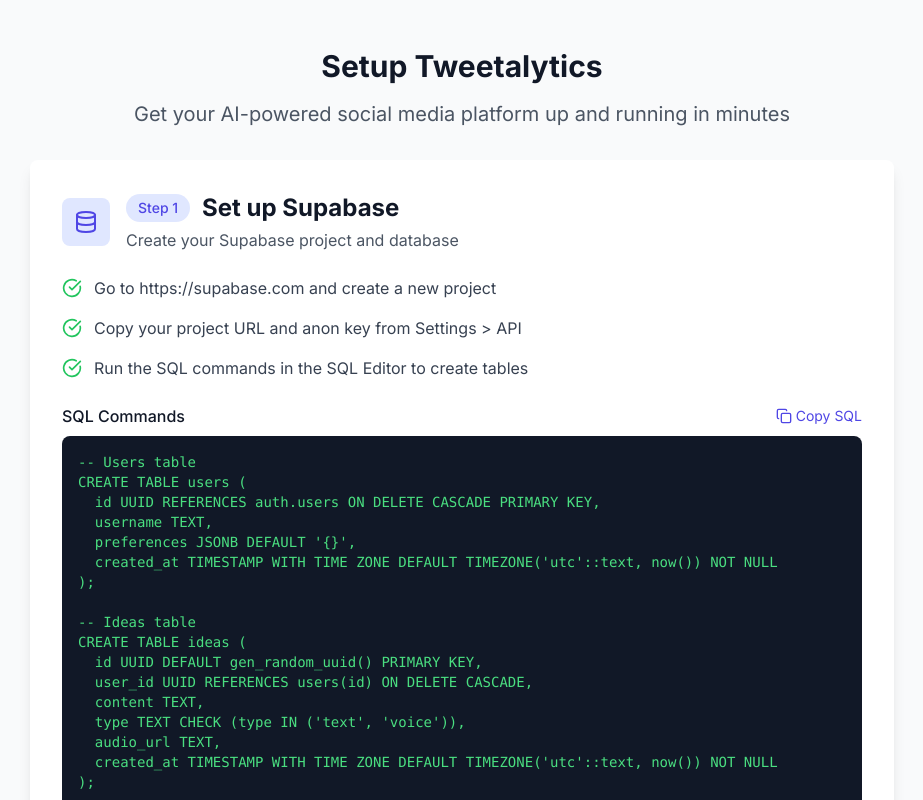
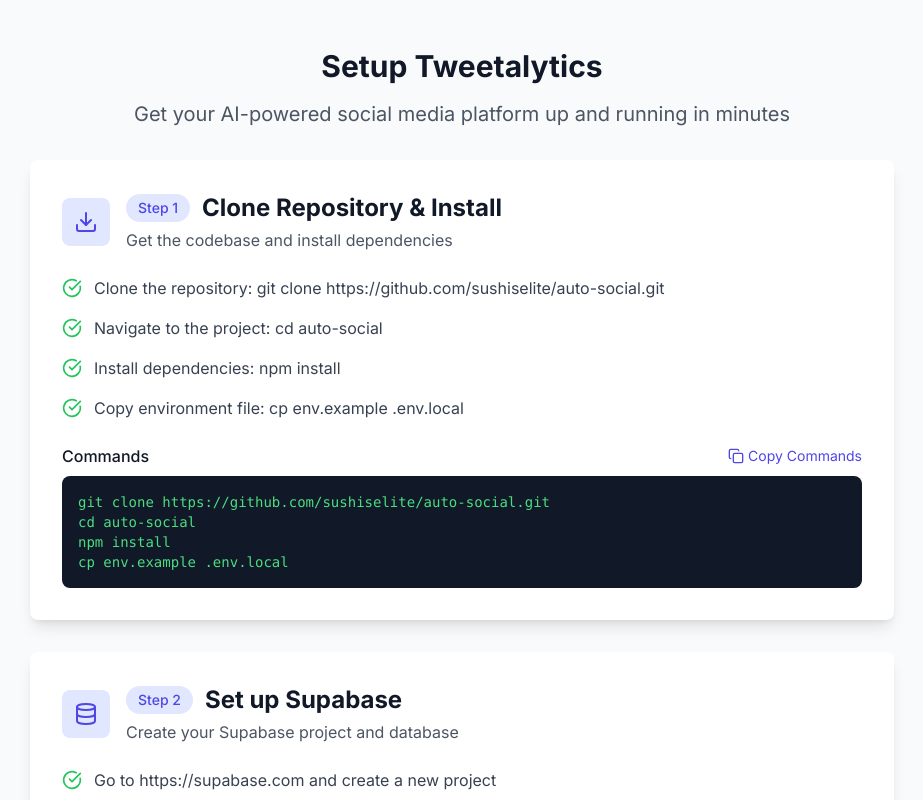
Before and after one commit to sushiselite/auto-social, a Next.js app: page /setup in a window 1280 px wide. Shown: the top 800 px of the page, without its empty margins (178-1101 px from the left). Built offline with nearby package versions, Linux system fonts and the light colour scheme; no server answers.

Commit message:
added link to repo and also updated readme

```diff
--- a/app/page.tsx
+++ b/app/page.tsx
@@ -6,7 +6,7 @@
 import { supabase } from '@/lib/supabase'
 import { useRouter } from 'next/navigation'
 import { useEffect } from 'react'
-import { Mic, Zap, Sparkles, Bot, BarChart3 } from 'lucide-react'
+import { Mic, Zap, Sparkles, Bot, BarChart3, Github } from 'lucide-react'
 
 export default function Home() {
   const { user, loading } = useAuth()
@@ -61,6 +61,15 @@
                 className="text-white/80 hover:text-white transition-colors text-sm font-medium"
               >
                 Setup Guide
+              </a>
+              <a
+                href="https://github.com/sushiselite/auto-social"
+                target="_blank"
+                rel="noopener noreferrer"
+                className="flex items-center space-x-2 text-white/80 hover:text-white transition-colors text-sm font-medium"
+              >
+                <Github className="w-4 h-4" />
+                <span>GitHub</span>
               </a>
             </div>
           </div>
@@ -236,10 +245,21 @@
             <div className="bg-white/5 backdrop-blur-sm rounded-2xl p-8 border border-white/10">
               <h3 className="text-2xl font-bold text-white mb-4">Ready to optimize your tweets?</h3>
               <p className="text-white/70 mb-6">Join creators who&apos;ve generated viral content with our AI-powered scoring system</p>
-              <div className="flex flex-wrap justify-center gap-4 text-sm text-white/60">
+              <div className="flex flex-wrap justify-center gap-4 text-sm text-white/60 mb-6">
                 <span>✨ No credit card required</span>
                 <span>🚀 Setup in 2 minutes</span>
                 <span>🎯 Data-driven optimization</span>
+              </div>
+              <div className="flex justify-center">
+                <a
+                  href="https://github.com/sushiselite/auto-social"
+                  target="_blank"
+                  rel="noopener noreferrer"
+                  className="inline-flex items-center gap-2 px-4 py-2 bg-white/10 hover:bg-white/20 backdrop-blur-sm rounded-lg border border-white/20 text-white text-sm font-medium transition-colors"
+                >
+                  <Github className="w-4 h-4" />
+                  View Source Code
+                </a>
               </div>
             </div>
           </div>
--- a/app/setup/page.tsx
+++ b/app/setup/page.tsx
@@ -1,7 +1,7 @@
 'use client'
 
 import { useState } from 'react'
-import { CheckCircle, Copy, ExternalLink, Key, Database, Zap } from 'lucide-react'
+import { CheckCircle, Copy, ExternalLink, Key, Database, Zap, Download, Globe } from 'lucide-react'
 import toast from 'react-hot-toast'
 import Link from 'next/link'
 
@@ -17,6 +17,22 @@
 
   const setupSteps = [
     {
+      id: 'clone',
+      title: 'Clone Repository & Install',
+      icon: Download,
+      description: 'Get the codebase and install dependencies',
+      steps: [
+        'Clone the repository: git clone https://github.com/sushiselite/auto-social.git',
+        'Navigate to the project: cd auto-social',
+        'Install dependencies: npm install',
+        'Copy environment file: cp env.example .env.local',
+      ],
+      commands: `git clone https://github.com/sushiselite/auto-social.git
+cd auto-social
+npm install
+cp env.example .env.local`
+    },
+    {
       id: 'supabase',
       title: 'Set up Supabase',
       icon: Database,
@@ -24,7 +40,9 @@
       steps: [
         'Go to https://supabase.com and create a new project',
         'Copy your project URL and anon key from Settings > API',
-        'Run the SQL commands in the SQL Editor to create tables',
+        'Copy your service role key from Settings > API (keep this secret!)',
+        'Run the SQL commands in the SQL Editor to create tables and policies',
+        'Run the additional migrations for enhanced features',
       ],
       sqlCommands: `-- Users table
 CREATE TABLE users (
@@ -53,6 +71,10 @@
   status TEXT CHECK (status IN ('generated', 'in_review', 'approved', 'published')) DEFAULT 'generated',
   scheduled_time TIMESTAMP WITH TIME ZONE,
   performance JSONB,
+  viral_score INTEGER,
+  authenticity_score INTEGER,
+  engagement_score INTEGER,
+  quality_score INTEGER,
   created_at TIMESTAMP WITH TIME ZONE DEFAULT TIMEZONE('utc'::text, now()) NOT NULL
 );
 
@@ -90,14 +112,32 @@
 CREATE POLICY "Users can manage own training examples" ON training_examples FOR ALL USING (auth.uid() = user_id);
 CREATE POLICY "Users can manage own feedback" ON tweet_feedback FOR ALL USING (auth.uid() = user_id);
 
+-- Add indexes for performance
+CREATE INDEX IF NOT EXISTS idx_tweets_viral_score ON tweets(viral_score);
+CREATE INDEX IF NOT EXISTS idx_tweets_authenticity_score ON tweets(authenticity_score);
+CREATE INDEX IF NOT EXISTS idx_tweets_engagement_score ON tweets(engagement_score);
+CREATE INDEX IF NOT EXISTS idx_tweets_quality_score ON tweets(quality_score);
+
+-- Add constraints to ensure scores are within 0-100 range
+ALTER TABLE tweets ADD CONSTRAINT viral_score_range CHECK (viral_score >= 0 AND viral_score <= 100);
+ALTER TABLE tweets ADD CONSTRAINT authenticity_score_range CHECK (authenticity_score >= 0 AND authenticity_score <= 100);
+ALTER TABLE tweets ADD CONSTRAINT engagement_score_range CHECK (engagement_score >= 0 AND engagement_score <= 100);
+ALTER TABLE tweets ADD CONSTRAINT quality_score_range CHECK (quality_score >= 0 AND quality_score <= 100);
+
 -- Function to handle user creation
 CREATE OR REPLACE FUNCTION public.handle_new_user()
 RETURNS TRIGGER AS $$
 BEGIN
-  INSERT INTO public.users (id, username, created_at)
+  INSERT INTO public.users (id, username, preferences, created_at)
   VALUES (
     NEW.id,
     COALESCE(NEW.raw_user_meta_data->>'name', NEW.email),
+    '{
+      "defaultTone": "professional",
+      "timezone": "UTC",
+      "notifications": true,
+      "autoSchedule": false
+    }'::jsonb,
     NOW()
   );
   RETURN NEW;
@@ -120,7 +160,8 @@
         'Create an account or sign in',
         'Go to API Keys section',
         'Create a new API key',
-        'Copy the key (starts with "sk-ant-")'
+        'Copy the key (starts with "sk-ant-")',
+        'Add credits to your account for production use'
       ]
     },
     {
@@ -133,7 +174,22 @@
         'Create an account or sign in',
         'Go to API Keys section',
         'Create a new secret key',
-        'Copy the key (starts with "sk-")'
+        'Copy the key (starts with "sk-")',
+        'Add billing information for API usage'
+      ]
+    },
+    {
+      id: 'twitter',
+      title: 'Twitter API Setup (Optional)',
+      icon: Globe,
+      description: 'Set up Twitter API for direct posting (future feature)',
+      steps: [
+        'Visit https://developer.twitter.com',
+        'Apply for a developer account',
+        'Create a new app in the developer portal',
+        'Generate API keys and access tokens',
+        'Copy all required credentials',
+        'Note: This is for future direct posting functionality'
       ]
     }
   ]
@@ -147,9 +203,16 @@
 ANTHROPIC_API_KEY=your_anthropic_api_key
 OPENAI_API_KEY=your_openai_api_key
 
+# Twitter API Configuration (Optional - for future features)
+TWITTER_API_KEY=your_twitter_api_key
+TWITTER_API_SECRET=your_twitter_api_secret
+TWITTER_ACCESS_TOKEN=your_twitter_access_token
+TWITTER_ACCESS_TOKEN_SECRET=your_twitter_access_token_secret
+TWITTER_BEARER_TOKEN=your_twitter_bearer_token
+
 # App Configuration
 NEXTAUTH_SECRET=your_nextauth_secret
-NEXTAUTH_URL=http://localhost:3001`
+NEXTAUTH_URL=http://localhost:3000`
 
   return (
     <div className="min-h-screen bg-gray-50 py-12">
@@ -192,6 +255,24 @@
                   ))}
                 </div>
 
+                {step.id === 'clone' && (
+                  <div className="mt-6">
+                    <div className="flex items-center justify-between mb-2">
+                      <h3 className="font-medium text-gray-900">Commands</h3>
+                      <button
+                        onClick={() => copyToClipboard(step.commands!, 'clone')}
+                        className="flex items-center text-sm text-primary-600 hover:text-primary-700"
+                      >
+                        <Copy className="h-4 w-4 mr-1" />
+                        {copiedStep === 'clone' ? 'Copied!' : 'Copy Commands'}
+                      </button>
+                    </div>
+                    <pre className="bg-gray-900 text-green-400 p-4 rounded-lg text-sm overflow-x-auto">
+                      {step.commands}
+                    </pre>
+                  </div>
+                )}
+
                 {step.id === 'supabase' && (
                   <div className="mt-6">
                     <div className="flex items-center justify-between mb-2">
@@ -224,6 +305,15 @@
                     <p className="text-sm text-blue-800">
                       <strong>Note:</strong> Whisper API is very cost-effective for transcription.
                       Most voice memos will cost less than $0.01 to transcribe.
+                    </p>
+                  </div>
+                )}
+
+                {step.id === 'twitter' && (
+                  <div className="mt-4 p-4 bg-purple-50 rounded-lg">
+                    <p className="text-sm text-purple-800">
+                      <strong>Optional:</strong> Twitter API credentials are not required for current functionality.
+                      This is for future direct posting features. You can skip this step and the app will work perfectly for content creation and optimization.
                     </p>
                   </div>
                 )}
@@ -274,16 +364,16 @@
               <div className="flex items-start">
                 <CheckCircle className="h-5 w-5 text-green-500 mt-0.5 mr-3 flex-shrink-0" />
                 <span className="text-gray-700">
-                  Create a <code className="bg-gray-100 px-2 py-1 rounded">.env.local</code> file in your project root
+                  Edit your <code className="bg-gray-100 px-2 py-1 rounded">.env.local</code> file with your actual API keys
                 </span>
               </div>
               <div className="flex items-start">
                 <CheckCircle className="h-5 w-5 text-green-500 mt-0.5 mr-3 flex-shrink-0" />
-                <span className="text-gray-700">Add all the environment variables with your actual keys</span>
+                <span className="text-gray-700">Run <code className="bg-gray-100 px-2 py-1 rounded">npm run dev</code> to start the development server</span>
               </div>
               <div className="flex items-start">
                 <CheckCircle className="h-5 w-5 text-green-500 mt-0.5 mr-3 flex-shrink-0" />
-                <span className="text-gray-700">Restart your development server</span>
+                <span className="text-gray-700">Visit <code className="bg-gray-100 px-2 py-1 rounded">http://localhost:3000</code> in your browser</span>
               </div>
               <div className="flex items-start">
                 <CheckCircle className="h-5 w-5 text-green-500 mt-0.5 mr-3 flex-shrink-0" />
```
Also changed, not shown: 1 other file (tests, documents, lock files or other folders).
